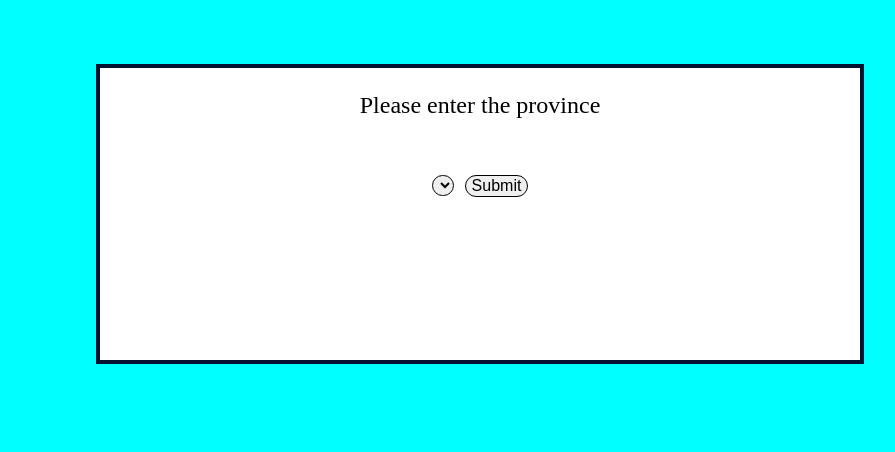
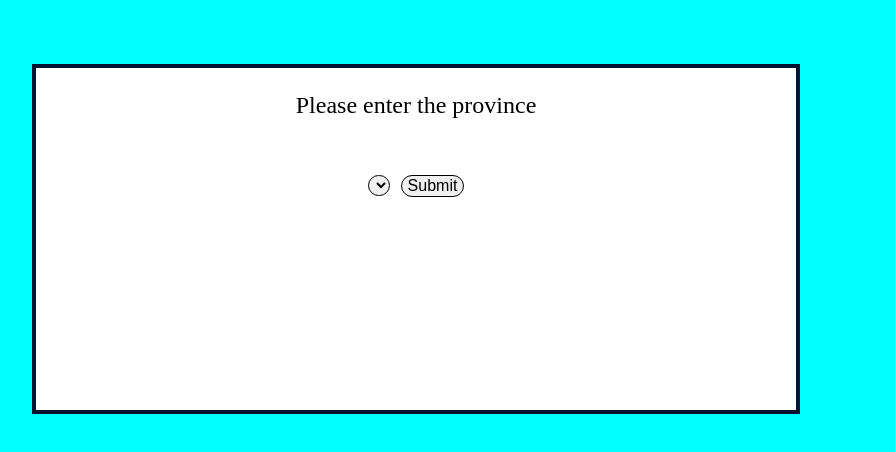
Before and after one commit to h0shizaki/SearchCovidByProvince, a plain HTML site: page index.html in a window 1280 px wide. Shown: the whole page, without its empty margins (224-1119 px from the left). Drawn offline with Linux system fonts and the light colour scheme; no server answers.

Commit message:
[:cheery_blossom:Little update]

```diff
--- a/index.html
+++ b/index.html
@@ -5,7 +5,7 @@
 <link rel="stylesheet" href="style.css">
 </head>
 <body>
-
+    <center>
     <div class='container'>
         <div class="result">
             <p id="textResult">Please enter the province </p>
@@ -15,7 +15,7 @@
             <button class='submit' id='submit' onclick="submit()"> Submit </button>
         </div>
     </div>
-
+    </center>
 
 </body>
 <script src="app.js"> </script>
--- a/style.css
+++ b/style.css
@@ -23,10 +23,9 @@ select:focus{
 
 .container {
     margin-top:5%;
-    margin-left: 25%;
     width: 60%;
     max-width: 75%;
-    height: 300px;
+    height: 350px;
     max-height: 500px;
     font-size: 1.5rem;
     border: 0.25rem solid rgb(6, 19, 48);
```
Also changed, not shown: 1 other file.
